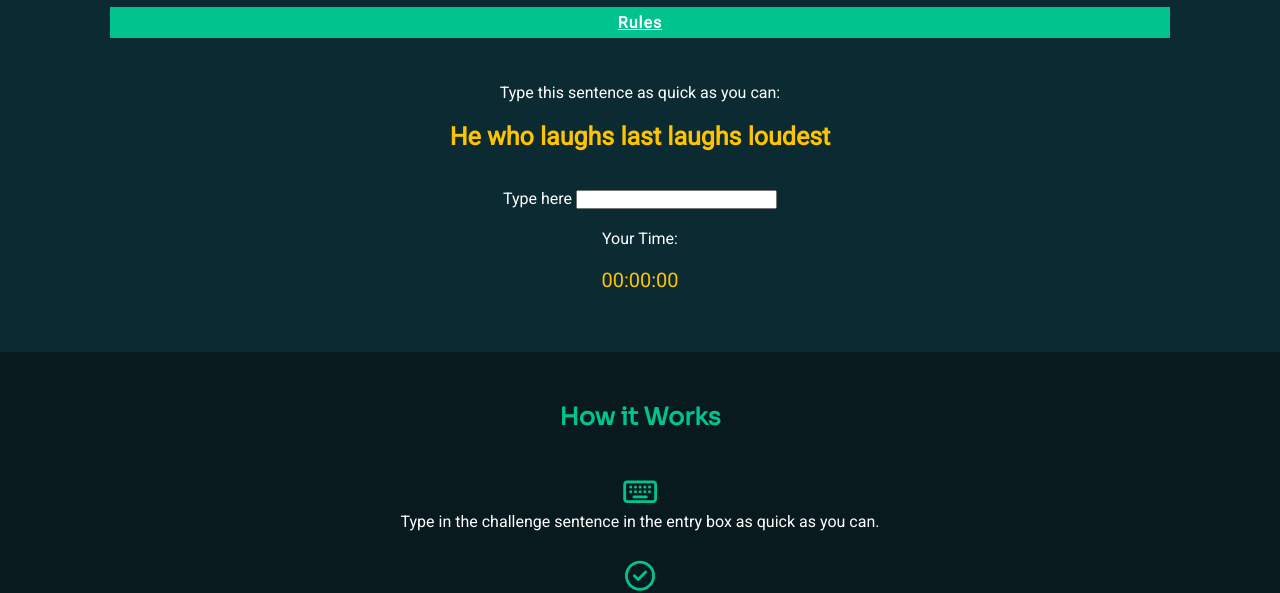
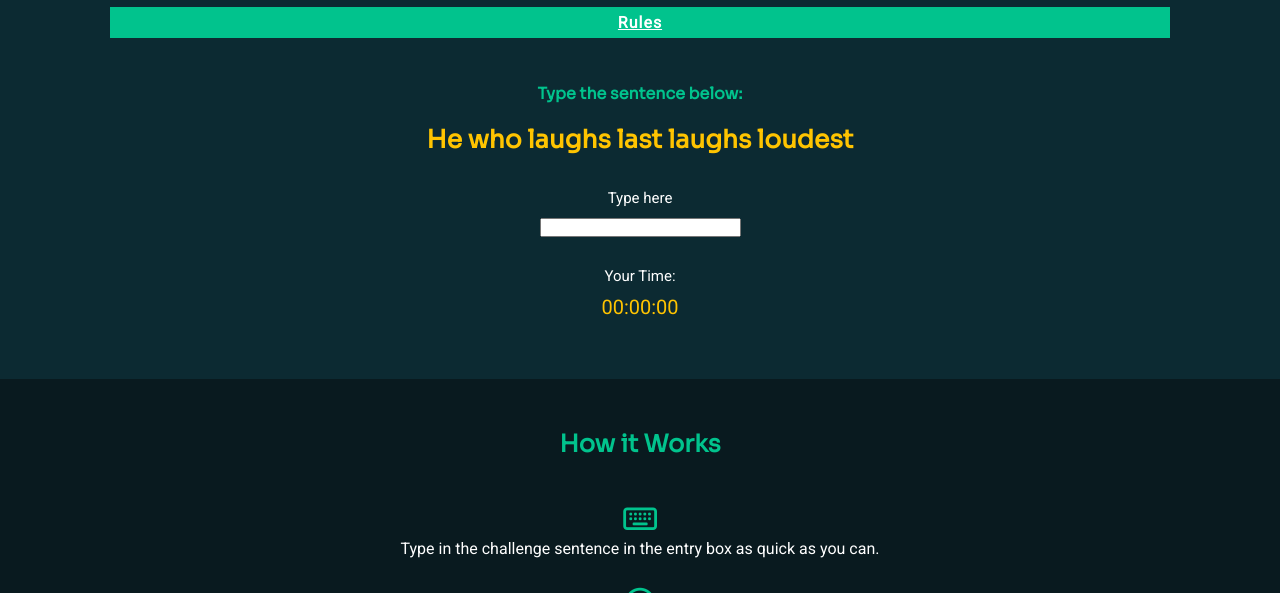
Before and after one commit to StringerMus/keyboard-warrior, a plain HTML site: page index.html in a window 1280 px wide. Shown: the part 213-806 px from the top of the page. Drawn offline with Linux system fonts and the light colour scheme.

Commit message:
Edit font, font color and amend spacing on page

```diff
--- a/assets/css/style.css
+++ b/assets/css/style.css
@@ -79,11 +79,18 @@ main{
     padding-bottom: 10px;
 }
 
+#instruction{
+    color:#01c38d;
+    font-family: "Sora", sans-serif;
+    font-weight: bold;
+}
+
 .challenge-area{
     padding-top: 10px;
 }
 
 #challenge-word {
+    font-family: "Sora", sans-serif;
     color: rgb(255, 196, 0);
     padding-top: 10px;
     font-size: 25px;
@@ -91,8 +98,13 @@ main{
 }
 
 .challenge-area input {
-    margin: 20px 0px;
+    margin-bottom: 30px;
     padding: 0px 10px;
+}
+
+#type-here{
+    font-size: 15px;
+    padding-top: 15px;
 }
 
 .submit{
@@ -154,10 +166,14 @@ main{
     display: none;
  }
 
+.time-area{
+    font-size: 15px;
+}
+
  #stopwatch {
     color:rgb(255, 196, 0);
     font-size: 20px;
-    padding-top: 10px;
+    padding-top: 0px;
     padding-bottom: 30px;
  }
 
@@ -172,5 +188,5 @@ footer{
 }
 
 .footer-logo{
-    height: 50px;
+    height: 40px;
 }
--- a/assets/js/script.js
+++ b/assets/js/script.js
@@ -1,7 +1,7 @@
 //challenge sentences
 const sentence = [
     "Love you to the moon and back","Don't count your chickens before they hatch","A bird in the hand is worth two in the bush","Slow and steady wins the race",
-    "Stop beating around the bush","The ball is in your court","Don't judge a book by its cover","You can't make an omelette without breaking some eggs","You can lead a horse to water, but you can't make it drink",
+    "Stop beating around the bush","The ball is in your court","Don't judge a book by its cover","You can't make an omelette without breaking a few eggs","You can lead a horse to water, but you can't make it drink",
     "Those who live in glass houses shouldn't throw stones","Out of the frying pan and into the fire","Know which way the wind is blowing","It is always darkest before the dawn",
     "A poor workman who blames his tools","Hear it straight from the horse's mouth","He who laughs last laughs loudest","An apple a day keeps the doctor away"
 ];
--- a/index.html
+++ b/index.html
@@ -45,13 +45,13 @@
         <!--game section-->
         <div class="game-area">
             <div class="challenge-area">
-                <p>Type this sentence as quick as you can:</p>
+                <p id="instruction">Type the sentence below:</p>
                 <div id="challenge-word" onmousedown="return false" onselectstart="return false"></div>
                 <br>
                 <!--user entry-->
                 <form id="challenge-form" autocomplete="off" method="POST">
                     <div class="user-input">
-                      <label for="user-input">Type here</label>
+                      <p id="type-here">Type here</p>
                       <input name="user-input" id="user-input" type="text" required>
                     </div>
 
```
